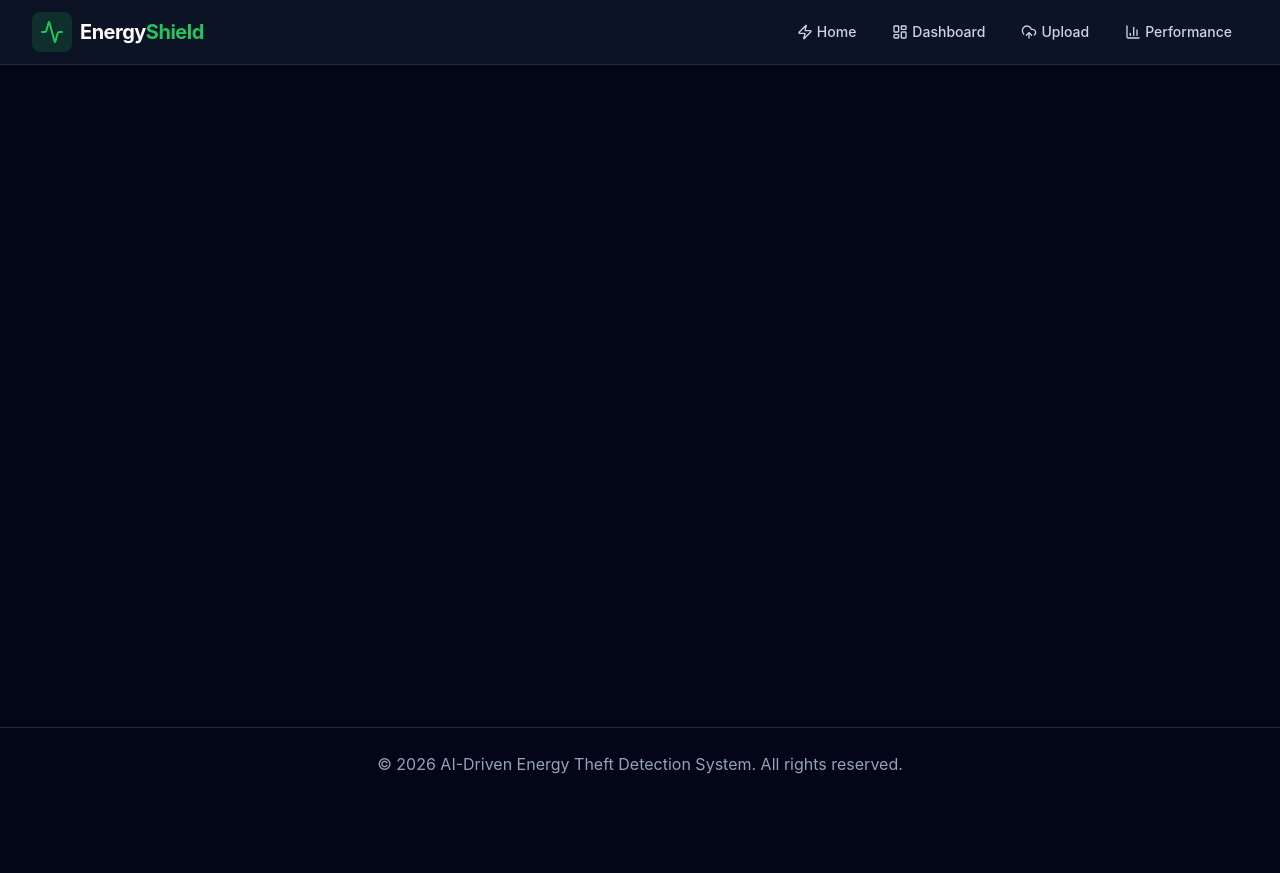
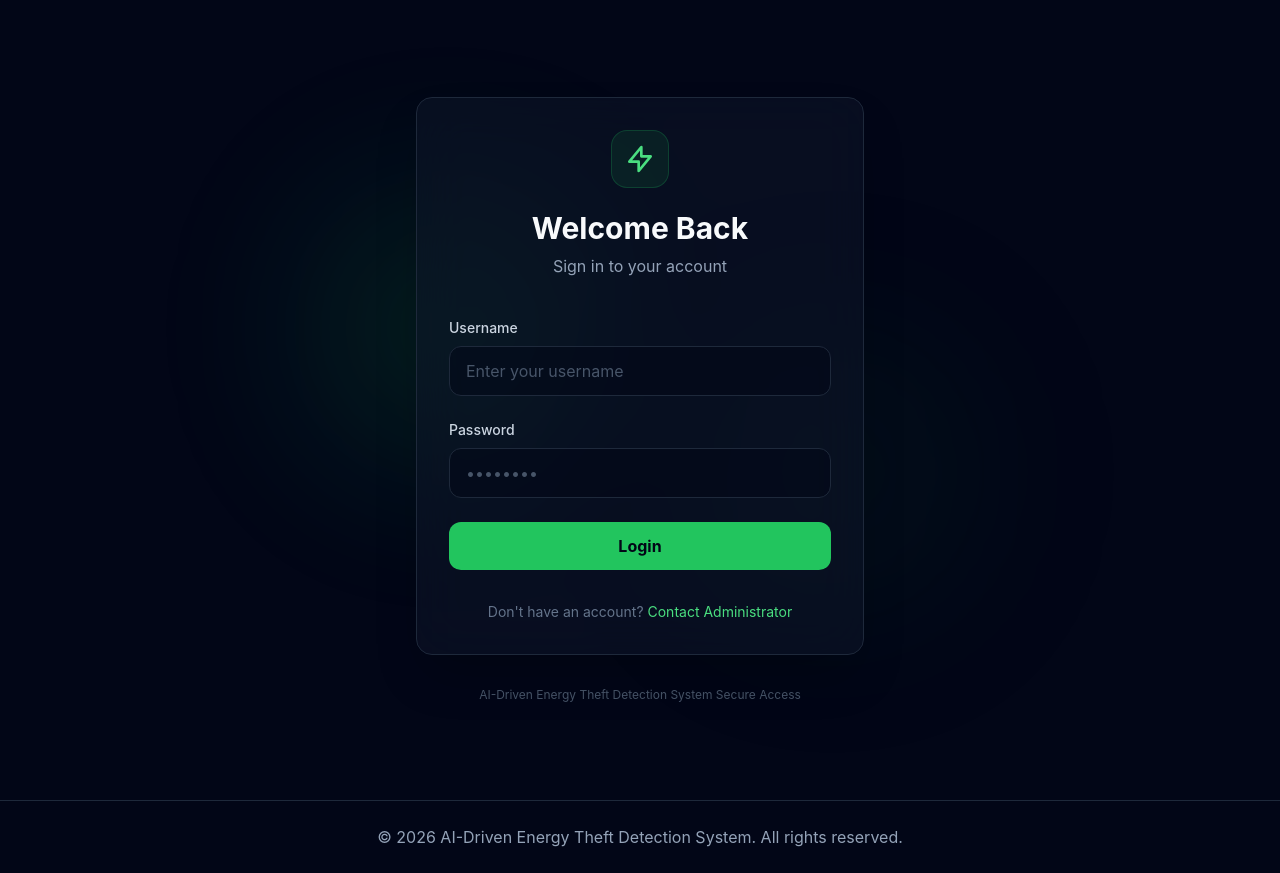
Before and after one commit to OXY2006/hackathon, a React app in the folder EnergyTheftSystem/frontend/: page /login in a window 1280 px wide. Before the commit the page ends 800 px from the top, so only its background shows below. Built offline with nearby package versions, Linux system fonts and the light colour scheme; the HTML template or start-up script is replaced by a standard one.

Commit message:
login page

```diff
--- a/EnergyTheftSystem/frontend/src/App.jsx
+++ b/EnergyTheftSystem/frontend/src/App.jsx
@@ -1,23 +1,67 @@
-import { BrowserRouter as Router, Routes, Route } from 'react-router-dom';
+import { BrowserRouter as Router, Routes, Route, Navigate } from 'react-router-dom';
 import Navbar from './components/Navbar';
 import LandingPage from './pages/LandingPage';
 import Dashboard from './pages/Dashboard';
 import UploadPage from './pages/UploadPage';
 import PredictionPage from './pages/PredictionPage';
 import ModelPerformance from './pages/ModelPerformance';
+import LoginPage from './pages/LoginPage';
+
+// Simple authentication wrapper
+const ProtectedRoute = ({ children }) => {
+  const isAuthenticated = localStorage.getItem('isAuthenticated') === 'true';
+  return isAuthenticated ? children : <Navigate to="/login" replace />;
+};
 
 function App() {
   return (
     <Router>
       <div className="flex flex-col min-h-screen bg-dark-950 text-dark-50">
-        <Navbar />
         <main className="flex-grow">
           <Routes>
-            <Route path="/" element={<LandingPage />} />
-            <Route path="/dashboard" element={<Dashboard />} />
-            <Route path="/upload" element={<UploadPage />} />
-            <Route path="/prediction" element={<PredictionPage />} />
-            <Route path="/performance" element={<ModelPerformance />} />
+            <Route path="/login" element={<LoginPage />} />
+
+            {/* Protected Routes */}
+            <Route path="/" element={
+              <ProtectedRoute>
+                <>
+                  <Navbar />
+                  <LandingPage />
+                </>
+              </ProtectedRoute>
+            } />
+            <Route path="/dashboard" element={
+              <ProtectedRoute>
+                <>
+                  <Navbar />
+                  <Dashboard />
+                </>
+              </ProtectedRoute>
+            } />
+            <Route path="/upload" element={
+              <ProtectedRoute>
+                <>
+                  <Navbar />
+                  <UploadPage />
+                </>
+              </ProtectedRoute>
+            } />
+            <Route path="/prediction" element={
+              <ProtectedRoute>
+                <>
+                  <Navbar />
+                  <PredictionPage />
+                </>
+              </ProtectedRoute>
+            } />
+            <Route path="/performance" element={
+              <ProtectedRoute>
+                <>
+                  <Navbar />
+                  <ModelPerformance />
+                </>
+              </ProtectedRoute>
+            } />
           </Routes>
         </main>
 
--- a/EnergyTheftSystem/frontend/src/components/Navbar.jsx
+++ b/EnergyTheftSystem/frontend/src/components/Navbar.jsx
@@ -1,8 +1,15 @@
-import { Link, useLocation } from 'react-router-dom';
-import { Zap, LayoutDashboard, UploadCloud, BarChart3, Activity } from 'lucide-react';
+import { Link, useLocation, useNavigate } from 'react-router-dom';
+import { Zap, LayoutDashboard, UploadCloud, BarChart3, Activity, LogOut } from 'lucide-react';
 
 export default function Navbar() {
   const location = useLocation();
+  const navigate = useNavigate();
+
+  const handleLogout = () => {
+    localStorage.removeItem('isAuthenticated');
+    localStorage.removeItem('user');
+    navigate('/login');
+  };
 
   const navLinks = [
     { name: 'Home', path: '/', icon: Zap },
@@ -26,7 +33,8 @@ export default function Navbar() {
             </Link>
           </div>
 
-          <div className="hidden md:flex items-center space-x-1">
+          <div className="hidden md:flex items-center space-x-4">
+            <div className="flex items-center space-x-1">
               {navLinks.map((link) => {
                 const Icon = link.icon;
                 const isActive = location.pathname === link.path;
@@ -48,6 +56,15 @@ export default function Navbar() {
               })}
             </div>
 
+            <button
+              onClick={handleLogout}
+              className="flex items-center space-x-1 px-4 py-2 rounded-lg text-sm font-medium text-red-400 hover:text-red-300 hover:bg-red-400/10 transition-colors"
+            >
+              <LogOut className="h-4 w-4" />
+              <span>Logout</span>
+            </button>
+          </div>
+
           {/* Mobile menu button could go here */}
           <div className="md:hidden flex items-center">
              <div className="p-2 text-dark-300">Menu</div>
--- /dev/null
+++ b/EnergyTheftSystem/frontend/src/pages/LoginPage.jsx
@@ -0,0 +1,92 @@
+import React, { useState } from 'react';
+import { useNavigate } from 'react-router-dom';
+
+const LoginPage = () => {
+  const [username, setUsername] = useState('');
+  const [password, setPassword] = useState('');
+  const [isLoading, setIsLoading] = useState(false);
+  const navigate = useNavigate();
+
+  const handleLogin = (e) => {
+    e.preventDefault();
+    setIsLoading(true);
+
+    // Simulate a brief delay for realism
+    setTimeout(() => {
+      localStorage.setItem('isAuthenticated', 'true');
+      localStorage.setItem('user', JSON.stringify({ name: username || 'User' }));
+      setIsLoading(false);
+      navigate('/');
+    }, 800);
+  };
+
+  return (
+    <div className="min-h-screen flex items-center justify-center bg-dark-950 px-4">
+      {/* Background blobs for premium look */}
+      <div className="absolute top-1/4 left-1/4 w-64 h-64 bg-energy-500/20 rounded-full blur-[100px] animate-pulse-slow"></div>
+      <div className="absolute bottom-1/4 right-1/4 w-64 h-64 bg-energy-900/20 rounded-full blur-[100px] animate-pulse-slow"></div>
+
+      <div className="max-w-md w-full relative z-10">
+        <div className="bg-dark-900/50 backdrop-blur-xl border border-dark-800 rounded-2xl p-8 shadow-2xl">
+          <div className="text-center mb-10">
+            <div className="inline-block p-3 bg-energy-500/10 rounded-2xl mb-4 border border-energy-500/20">
+              <svg className="w-8 h-8 text-energy-400" fill="none" stroke="currentColor" viewBox="0 0 24 24" xmlns="http://www.w3.org/2000/svg">
+                <path strokeLinecap="round" strokeLinejoin="round" strokeWidth="2" d="M13 10V3L4 14h7v7l9-11h-7z"></path>
+              </svg>
+            </div>
+            <h2 className="text-3xl font-bold text-dark-50">Welcome Back</h2>
+            <p className="text-dark-400 mt-2">Sign in to your account</p>
+          </div>
+
+          <form onSubmit={handleLogin} className="space-y-6">
+            <div>
+              <label className="block text-sm font-medium text-dark-300 mb-2">Username</label>
+              <input
+                type="text"
+                required
+                className="w-full bg-dark-950/50 border border-dark-800 rounded-xl px-4 py-3 text-dark-50 placeholder-dark-600 focus:outline-none focus:ring-2 focus:ring-energy-500/50 focus:border-energy-500 transition-all"
+                placeholder="Enter your username"
+                value={username}
+                onChange={(e) => setUsername(e.target.value)}
+              />
+            </div>
+            <div>
+              <label className="block text-sm font-medium text-dark-300 mb-2">Password</label>
+              <input
+                type="password"
+                required
+                className="w-full bg-dark-950/50 border border-dark-800 rounded-xl px-4 py-3 text-dark-50 placeholder-dark-600 focus:outline-none focus:ring-2 focus:ring-energy-500/50 focus:border-energy-500 transition-all"
+                placeholder="••••••••"
+                value={password}
+                onChange={(e) => setPassword(e.target.value)}
+              />
+            </div>
+
+            <button
+              type="submit"
+              disabled={isLoading}
+              className="w-full bg-energy-500 hover:bg-energy-600 text-dark-950 font-bold py-3 rounded-xl transition-all transform hover:scale-[1.02] active:scale-95 disabled:opacity-70 flex items-center justify-center"
+            >
+              {isLoading ? (
+                <svg className="animate-spin h-5 w-5 text-dark-950" xmlns="http://www.w3.org/2000/svg" fill="none" viewBox="0 0 24 24">
+                  <circle className="opacity-25" cx="12" cy="12" r="10" stroke="currentColor" strokeWidth="4"></circle>
+                  <path className="opacity-75" fill="currentColor" d="M4 12a8 8 0 018-8V0C5.373 0 0 5.373 0 12h4zm2 5.291A7.962 7.962 0 014 12H0c0 3.042 1.135 5.824 3 7.938l3-2.647z"></path>
+                </svg>
+              ) : 'Login'}
+            </button>
+          </form>
+
+          <div className="mt-8 text-center text-sm text-dark-500">
+            <p>Don't have an account? <span className="text-energy-400 cursor-pointer hover:underline">Contact Administrator</span></p>
+          </div>
+        </div>
+
+        <p className="mt-8 text-center text-dark-600 text-xs">
+          AI-Driven Energy Theft Detection System Secure Access
+        </p>
+      </div>
+    </div>
+  );
+};
+
+export default LoginPage;
```
Lines whose indentation alone changed are shown as unchanged.
